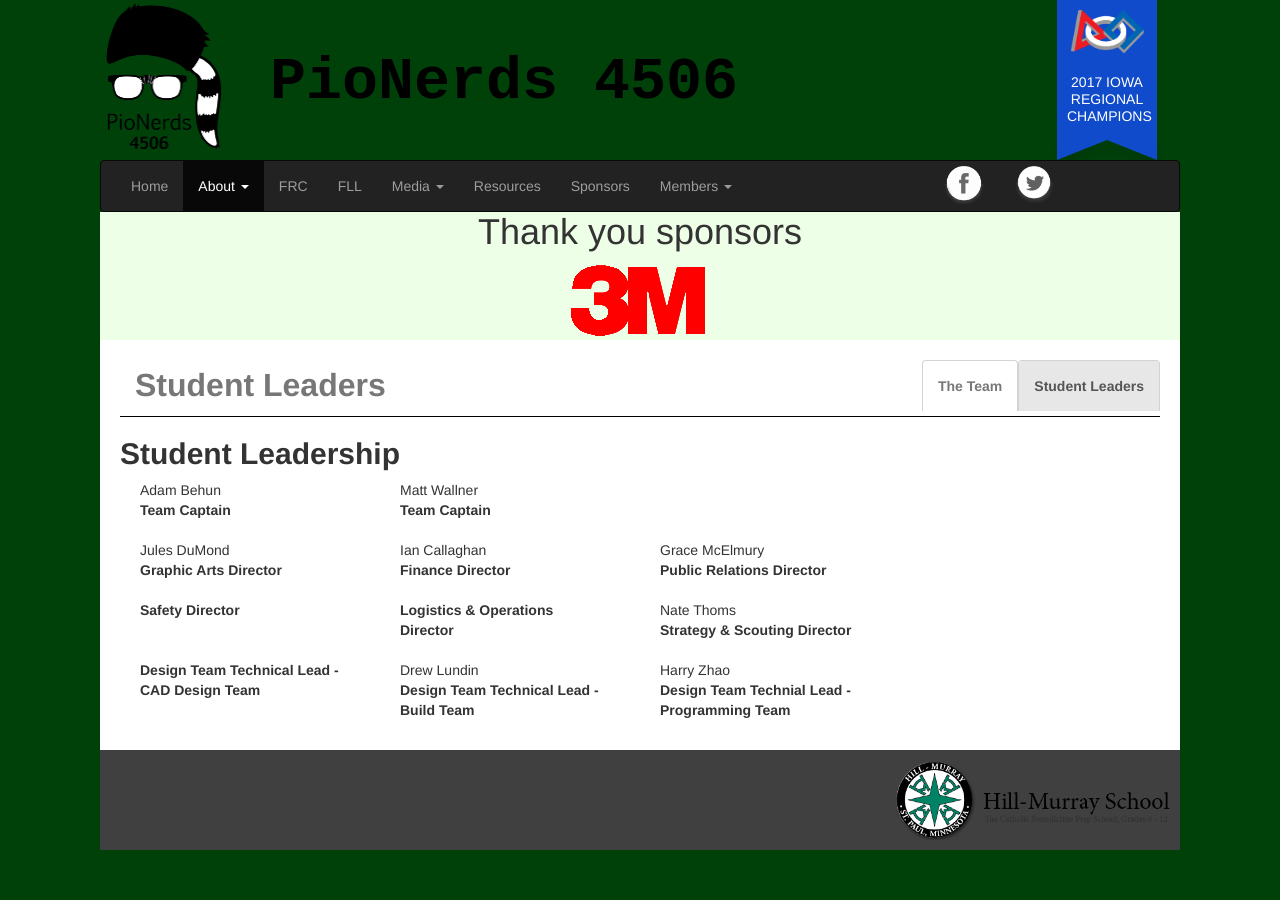
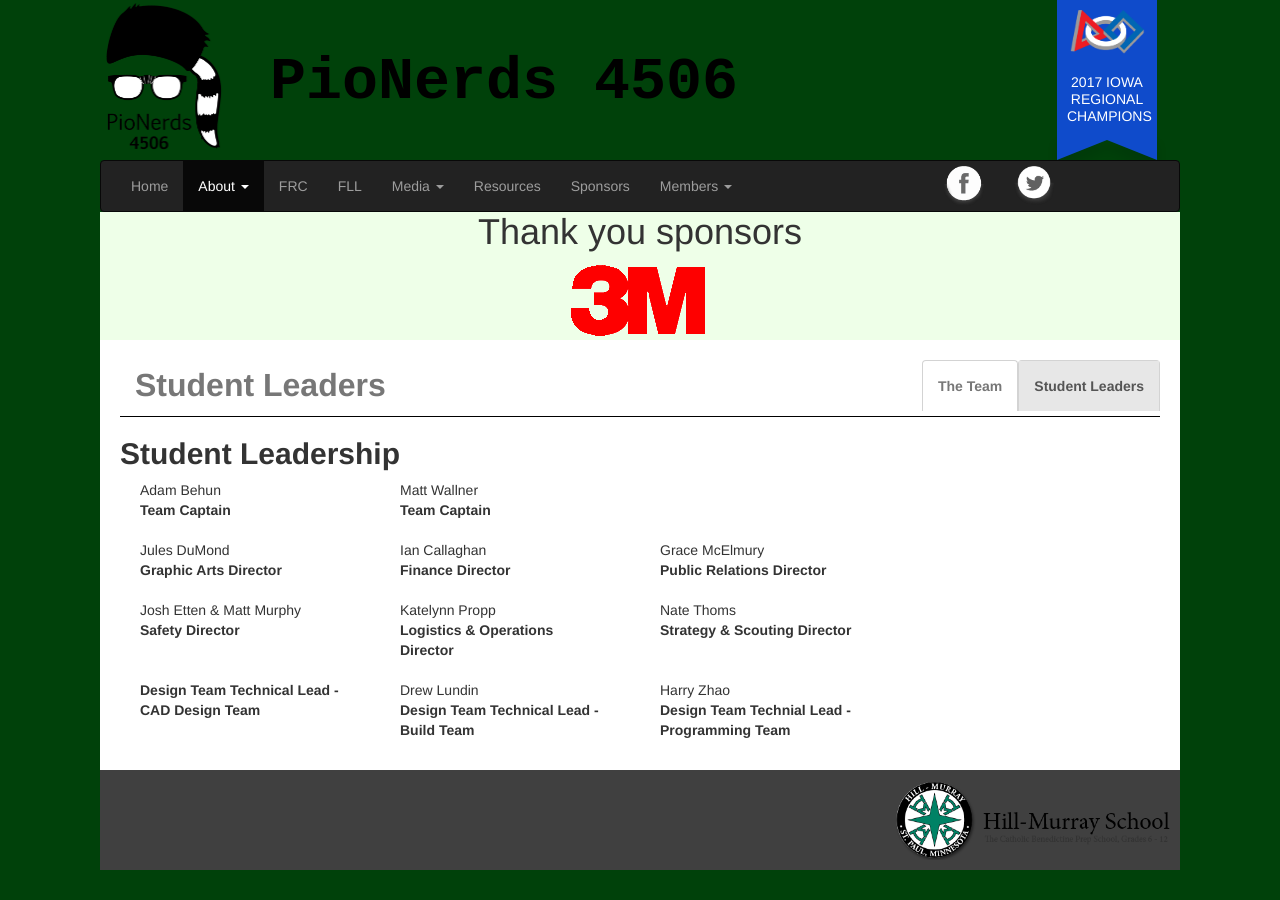
Before and after one commit to PioNerds4506/PioNerds4506.github.io, a Jekyll site: the page built from leaders.html, in a window 1280 px wide. Built offline with Jekyll 4.4.1, drawn with Linux system fonts in a browser that asks for light colours; nearby versions of some CDN libraries.

Commit message:
Added Leaders

```diff
--- a/leaders.html
+++ b/leaders.html
@@ -42,12 +42,12 @@ layout: default
   </div>
   <div class="leaderRow">
     <div class="leaderLeft">
-      <div class="leaderName"></div>
+      <div class="leaderName">Josh Etten & Matt Murphy</div>
       <div class="leaderTitle">Safety Director</div>
 <!--      <div class="leaderEmail"><a ref="mailto:@hmstudents.org" target="_top">@hmstudents.org</a></div>-->
     </div>
     <div class="leaderMiddle">
-      <div class="leaderName"></div>
+      <div class="leaderName">Katelynn Propp</div>
       <div class="leaderTitle">Logistics & Operations Director</div>
 <!--      <div class="leaderEmail"><a ref="mailto:@hmstudents.org" target="_top">@hmstudents.org</a></div>-->
     </div>
```
